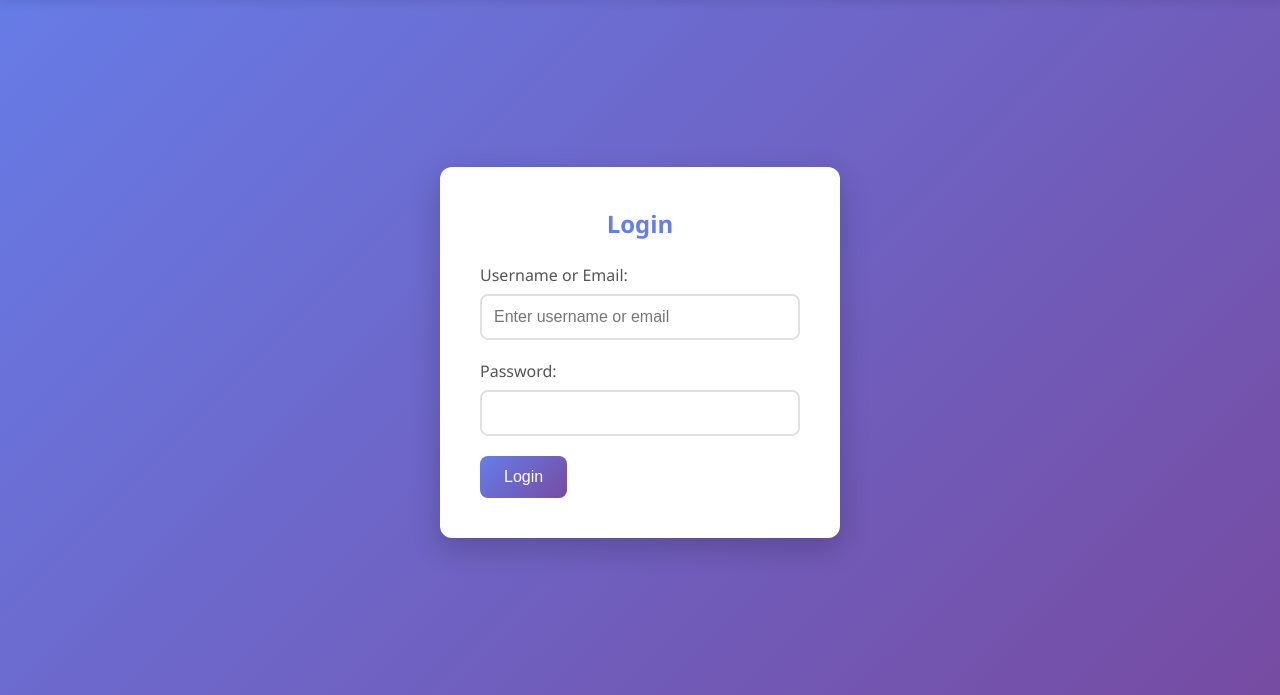
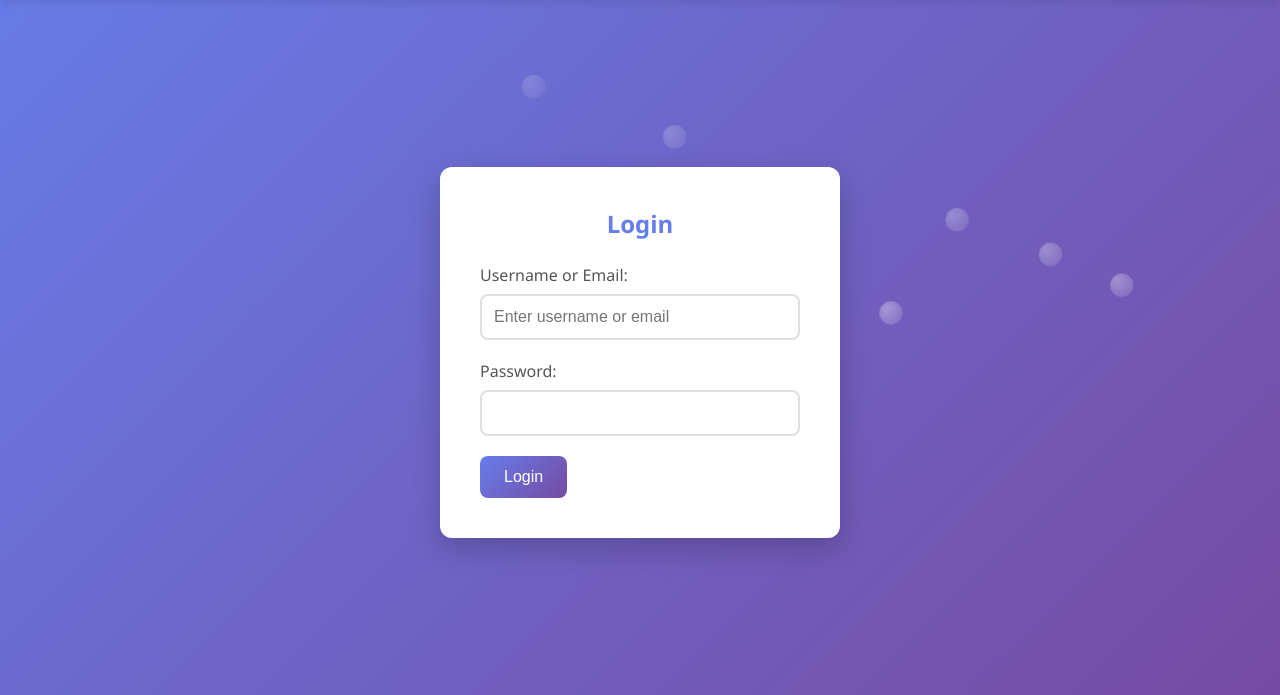
Before and after one commit to Sirfaviaz/med, a Flask app: page /login in a window 1280 px wide. Shown: the part 105-800 px from the top of the page. Run offline with Flask 3, Linux system fonts and the light colour scheme.

Commit message:
Login: add animated background bubbles and card entrance animation

```diff
--- a/static/style.css
+++ b/static/style.css
@@ -83,6 +83,8 @@ body {
     align-items: center;
     min-height: calc(100vh - 200px);
     padding: 2rem 0;
+    position: relative;
+    overflow: hidden;
 }
 
 .auth-box {
@@ -92,12 +94,63 @@ body {
     box-shadow: 0 10px 30px rgba(0, 0, 0, 0.2);
     width: 100%;
     max-width: 400px;
+    position: relative;
+    z-index: 2;
+    animation: pop-in 500ms ease-out both;
 }
 
 .auth-box h2 {
     margin-bottom: 1.5rem;
     color: #667eea;
     text-align: center;
+}
+
+/* Login hero animated bubbles */
+.login-hero {
+    position: absolute;
+    inset: 0;
+    z-index: 1;
+    pointer-events: none;
+}
+
+.login-hero .bubble {
+    position: absolute;
+    bottom: -120px;
+    width: clamp(12px, 2.5vw, 22px);
+    height: clamp(12px, 2.5vw, 22px);
+    background: radial-gradient(circle at 30% 30%, rgba(255,255,255,0.9), rgba(255,255,255,0.25));
+    border-radius: 50%;
+    filter: blur(0.2px);
+    animation: floatUp calc(6s + var(--i) * 0.6s) linear infinite;
+    opacity: 0.85;
+}
+
+@keyframes floatUp {
+    0% {
+        transform: translateY(0) translateX(0) scale(1);
+        opacity: 0;
+    }
+    10% {
+        opacity: 0.8;
+    }
+    50% {
+        transform: translateY(-50vh) translateX(10px) scale(1.05);
+    }
+    100% {
+        transform: translateY(-110vh) translateX(-10px) scale(1.1);
+        opacity: 0;
+    }
+}
+
+@keyframes pop-in {
+    0% {
+        transform: translateY(8px) scale(0.98);
+        opacity: 0;
+    }
+    100% {
+        transform: translateY(0) scale(1);
+        opacity: 1;
+    }
 }
 
 .auth-footer {
--- a/templates/login.html
+++ b/templates/login.html
@@ -2,6 +2,18 @@
 
 {% block content %}
 <div class="auth-container">
+    <div class="login-hero" aria-hidden="true">
+        <span class="bubble" style="--i:1; left:5%"></span>
+        <span class="bubble" style="--i:2; left:15%"></span>
+        <span class="bubble" style="--i:3; left:28%"></span>
+        <span class="bubble" style="--i:4; left:40%"></span>
+        <span class="bubble" style="--i:5; left:52%"></span>
+        <span class="bubble" style="--i:6; left:64%"></span>
+        <span class="bubble" style="--i:7; left:76%"></span>
+        <span class="bubble" style="--i:8; left:84%"></span>
+        <span class="bubble" style="--i:9; left:90%"></span>
+        <span class="bubble" style="--i:10; left:70%"></span>
+    </div>
     <div class="auth-box">
         <h2>Login</h2>
         <form method="POST" action="{{ url_for('login') }}">
```
